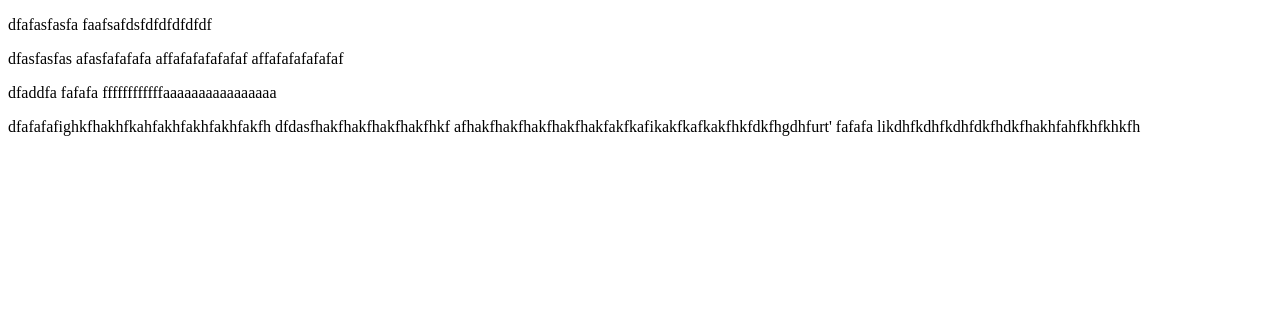
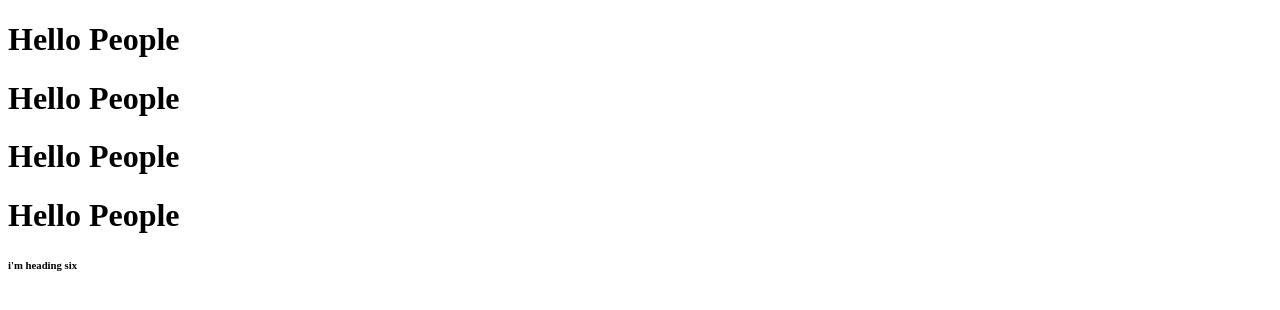
Before and after one commit to MSMurtaza/FreeCodeCamp, a plain HTML site: page index.html in a window 1280 px wide. Drawn offline with Linux system fonts and the light colour scheme.

Commit message:
checked different keyboard short cuts

```diff
--- a/index.html
+++ b/index.html
@@ -6,22 +6,13 @@
     <title>Document</title>
   </head>
 
-  <body>
-    <p>
-      dfafasfasfa faafsafdsfdfdfdfdfdf
-    </p>
 
-    <p>
-      dfasfasfas afasfafafafa affafafafafafaf affafafafafafaf
-    </p>
+    <h1>Hello People</h1>
+    <h1>Hello People</h1> <!-- Ctrl + L to select current line-->
+    <h1>Hello People</h1> <!-- Ctrl + Shift + Up or Down for copying line up or downward-->
+    <h1>Hello People</h1>
 
-    <p>
-      dfaddfa fafafa ffffffffffffaaaaaaaaaaaaaaaa
-    </p>
-    <p>
-      dfafafafighkfhakhfkahfakhfakhfakhfakfh dfdasfhakfhakfhakfhakfhkf
-      afhakfhakfhakfhakfhakfakfkafikakfkafkakfhkfdkfhgdhfurt' fafafa
-      likdhfkdhfkdhfdkfhdkfhakhfahfkhfkhkfh
-    </p>
+    <!-- Ctrl + Up or Down scrolls page upward or downward -->
+    <h6>i'm heading six</h6>
   </body>
 </html>
```
